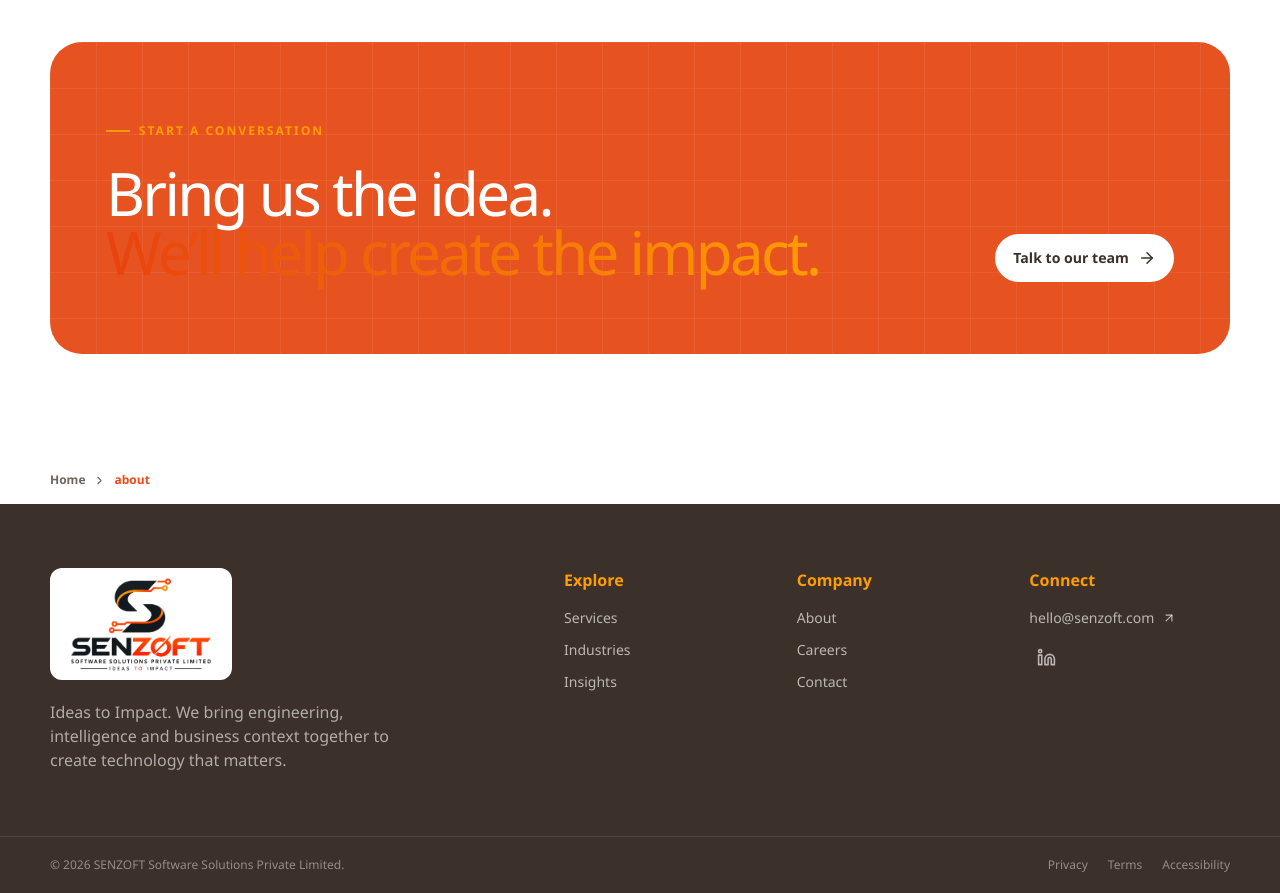
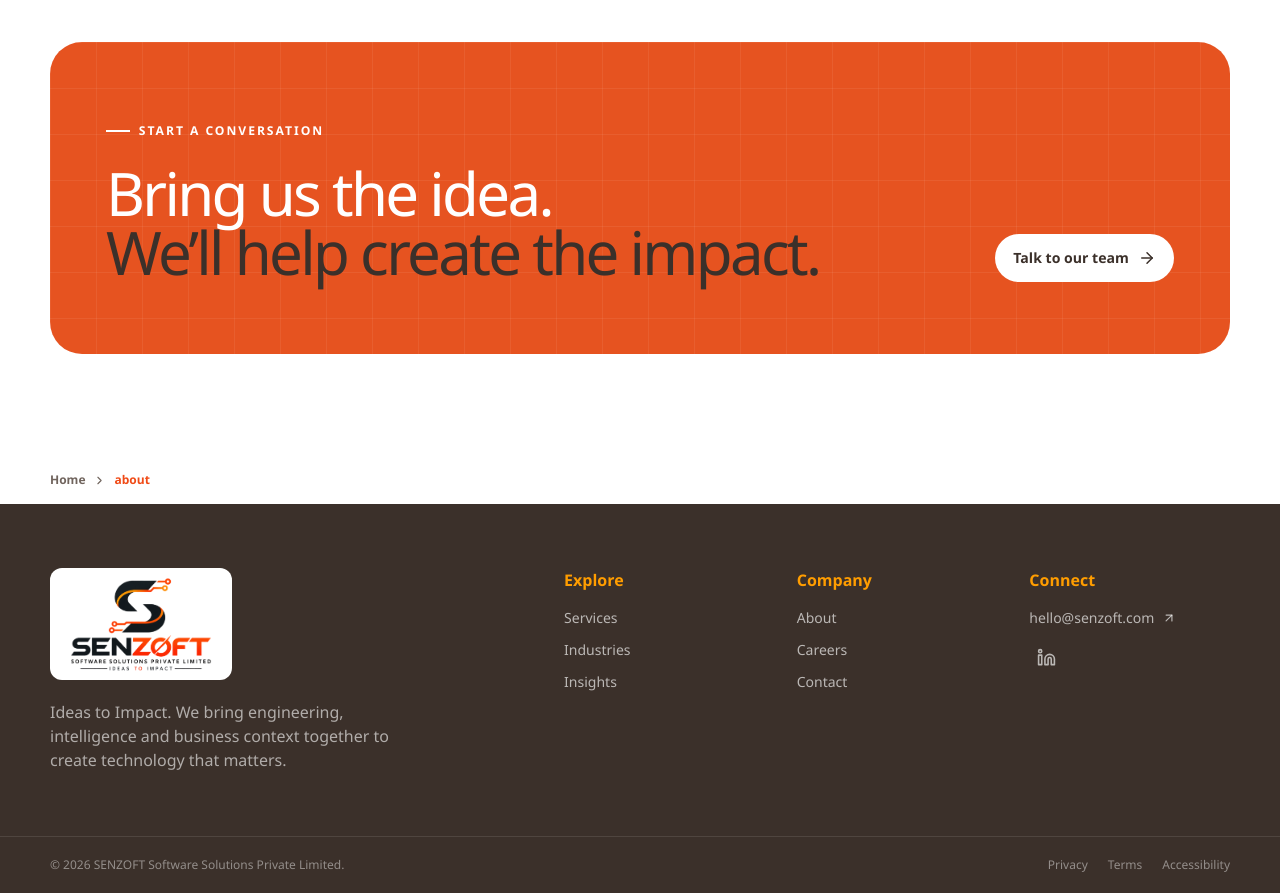
Before and after one commit to senzoftsolutions-prog/senzoft_web, a React (Vite) app: page /about in a window 1280 px wide. Shown: the part 2760-3653 px from the top of the page. Built offline with nearby package versions, Linux system fonts and the light colour scheme.

Commit message:
fix: improve call-to-action contrast

```diff
--- a/src/components/sections/CTA.tsx
+++ b/src/components/sections/CTA.tsx
@@ -1,20 +1,17 @@
 import { ArrowRight } from "lucide-react";
 import { Link } from "react-router-dom";
+
 export function CTA() {
   return (
     <section className="section">
       <div className="container-shell grid-lines overflow-hidden rounded-[2rem] bg-brand-wine px-6 py-14 text-white md:px-14 md:py-18">
-        <span className="eyebrow text-brand-amber!">Start a conversation</span>
+        <span className="eyebrow text-white!">Start a conversation</span>
         <div className="mt-6 flex flex-col gap-8 md:flex-row md:items-end md:justify-between">
           <h2 className="display max-w-3xl text-4xl md:text-6xl">
-            Bring us the idea.
-            <br />
-            <span className="gradient-text">We’ll help create the impact.</span>
+            Bring us the idea.<br />
+            <span className="text-brand-ink">We’ll help create the impact.</span>
           </h2>
-          <Link
-            to="/contact"
-            className="btn shrink-0 bg-white text-brand-ink hover:bg-brand-cream"
-          >
+          <Link to="/contact" className="btn shrink-0 bg-white text-brand-ink hover:bg-brand-cream">
             Talk to our team <ArrowRight size={18} />
           </Link>
         </div>
```
